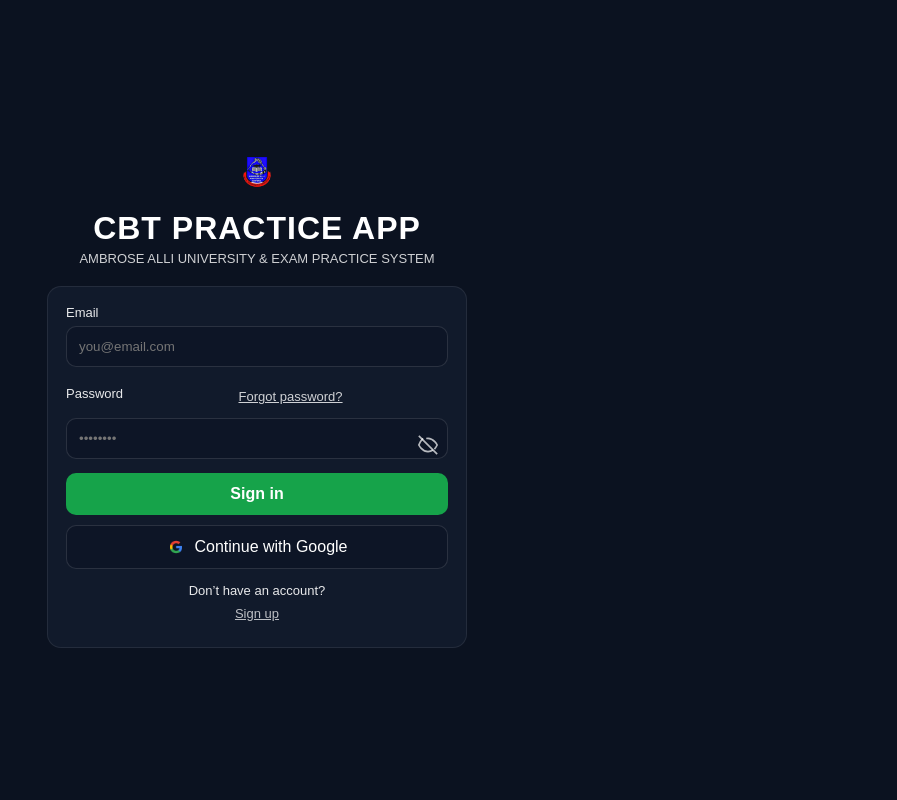
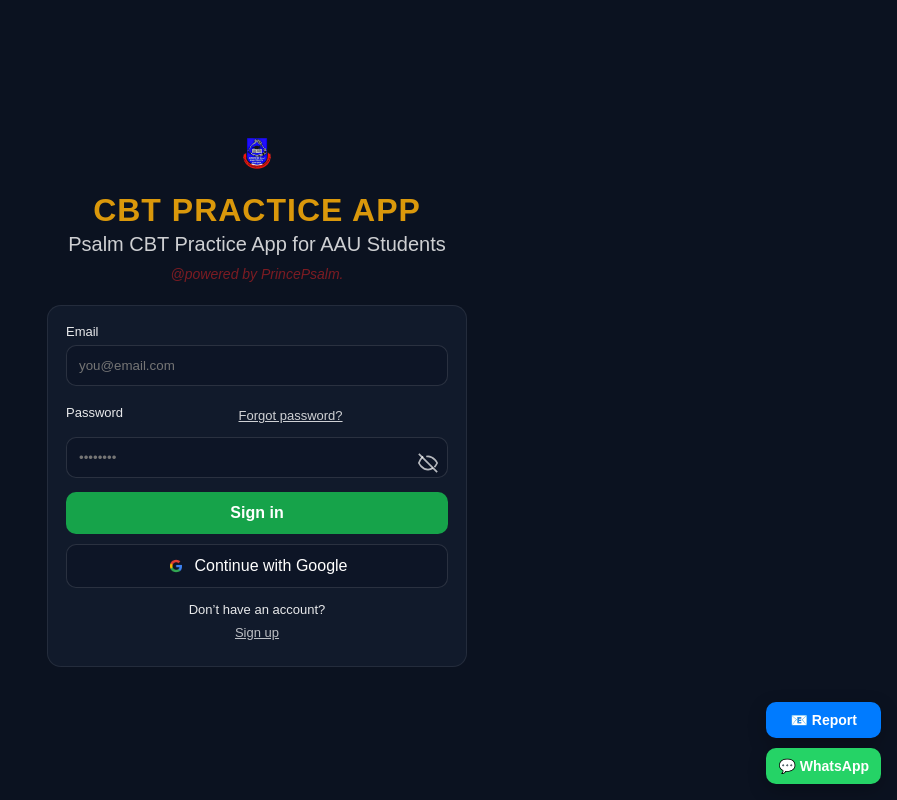
Before and after one commit to olajidesamuel781-hub/CBT-PRACTICE-APP, a React (Create React App) app: page / in a window 1280 px wide. Shown: the whole page, without its empty margins (383-1280 px from the left). Built offline with nearby package versions, Linux system fonts and the light colour scheme.

Commit message:
Update branding, adjust layout spacing, and enable inspect

```diff
--- a/src/App.css
+++ b/src/App.css
@@ -13,3 +13,37 @@
 #root {
   min-height: 100vh;
 }
+body {
+  -webkit-user-select: none;
+  -ms-user-select: none;
+  user-select: none;
+  -webkit-touch-callout: none;
+}
+
+* {
+  -webkit-user-select: none;
+  -ms-user-select: none;
+  user-select: none;
+}
+.report-fab{
+  position: fixed;
+  right: 16px;
+  bottom: 16px;
+  display: flex;
+  flex-direction: column;
+  gap: 10px;
+  z-index: 9999;
+}
+
+.report-btn{
+  padding: 10px 12px;
+  border-radius: 10px;
+  color: #fff;
+  text-decoration: none;
+  font-size: 14px;
+  font-weight: 600;
+  box-shadow: 0 6px 18px rgba(0,0,0,0.25);
+}
+
+.report-btn.email{ background: #007bff; }
+.report-btn.whatsapp{ background: #25D366; }
--- a/src/App.js
+++ b/src/App.js
@@ -5,8 +5,17 @@
 import SubjectSelect from "./SubjectSelect";
 import { allQuestions } from "./questions";
 import { supabase } from "./supabaseClient";
+import ReportButtons from "./ReportButtons";
 
 export default function App() {
+
+ useEffect(() => {
+  // document.addEventListener("contextmenu", (e) => e.preventDefault());
+  document.addEventListener("copy", (e) => e.preventDefault());
+  document.addEventListener("cut", (e) => e.preventDefault());
+  document.addEventListener("paste", (e) => e.preventDefault());
+}, []);
+
   const [session, setSession] = useState(null);
   const [subject, setSubject] = useState("");
   const [isPremium, setIsPremium] = useState(false);
@@ -148,6 +157,7 @@
 
   if (!subject) {
    return (
+  <>
     <SubjectSelect
       subjects={subjects}
       onStart={startSubject}
@@ -158,6 +168,9 @@
       onPremiumSuccess={onPremiumSuccess}
       premiumSubjects={premiumSubjects}
     />
+
+    <ReportButtons />
+   </>
   );
   }
 
--- a/src/Landing.css
+++ b/src/Landing.css
@@ -19,12 +19,21 @@
 .auth-title {
   margin: 8px 0 4px;
   letter-spacing: 1px;
+  color: rgb(218, 152, 11);
 }
 
 .auth-subtitle {
-  margin: 0 0 20px;
-  font-size: 13px;
+  margin: 0 0 10px;
+  font-size: 20px;
   opacity: 0.8;
+}
+.powered-by{
+  text-align: center;
+  font-size: 14px;
+  opacity: 0.5;
+   font-style: italic;
+  margin-bottom: 23px;
+  color: rgb(234, 37, 37);
 }
 
 .auth-card {
--- a/src/Landing.js
+++ b/src/Landing.js
@@ -3,6 +3,7 @@
 import aaulogo from "./assets/image (2).png";
 import googleLogo from "./assets/google.png";
 import { supabase } from "./supabaseClient";
+import ReportButtons from "./ReportButtons";
 
 export default function Landing() {
   const [mode, setMode] = useState("signin"); // signin | signup
@@ -43,7 +44,8 @@
     <div className="auth-page">
       <img src={aaulogo} alt="Ambrose Alli University Logo" className="auth-logo" />
       <h1 className="auth-title">CBT PRACTICE APP</h1>
-      <p className="auth-subtitle">AMBROSE ALLI UNIVERSITY & EXAM PRACTICE SYSTEM</p>
+      <p className="auth-subtitle"> Psalm CBT Practice App for AAU Students</p>
+      <p className="powered-by">@powered by PrincePsalm.</p>
 
       <div className="auth-card">
         <div className="auth-field">
@@ -126,6 +128,7 @@
           </p>
         )}
       </div>
+      <ReportButtons />
     </div>
   );
 }
--- /dev/null
+++ b/src/ReportButtons.js
@@ -0,0 +1,21 @@
+export default function ReportButtons() {
+  return (
+    <div className="report-fab">
+      <a
+        className="report-btn email"
+        href="mailto:olajidesamuel781@gmail.com?subject=CBT%20App%20Issue&body=Hello%2C%20I%20am%20experiencing%20this%20issue%3A%0A%0A"
+      >
+        📧 Report
+      </a>
+
+      <a
+        className="report-btn whatsapp"
+        href="https://wa.me/2349126352640"
+        target="_blank"
+        rel="noopener noreferrer"
+      >
+        💬 WhatsApp
+      </a>
+    </div>
+  );
+}
--- a/src/SubjectSelect.js
+++ b/src/SubjectSelect.js
@@ -82,7 +82,8 @@
     <div className="auth-page">
       <img src={aaulogo} alt="Ambrose Alli University Logo" className="auth-logo" />
       <h1 className="auth-title">CBT PRACTICE APP</h1>
-      <p className="auth-subtitle">AMBROSE ALLI UNIVERSITY & EXAM PRACTICE SYSTEM</p>
+      <p className="auth-subtitle"> Psalm CBT Practice App for AAU Students</p>
+      <p className="powered-by">@powered by PrincePsalm.</p>
 
       <div className="auth-card">
         <p style={{ marginBottom: "12px", textAlign: "center" }}>
```
Lines whose indentation alone changed are shown as unchanged.
